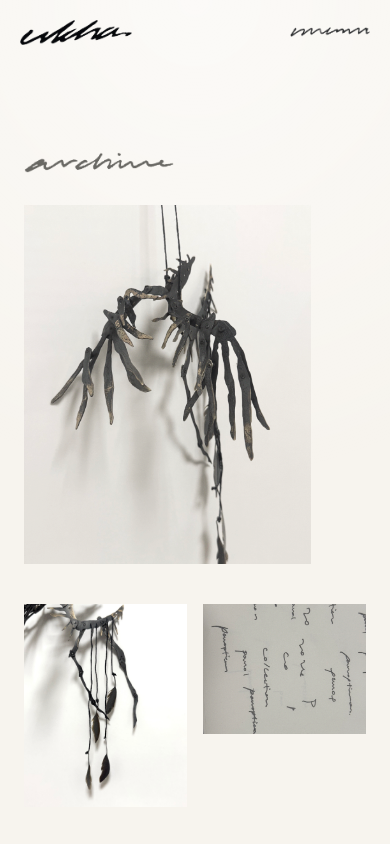
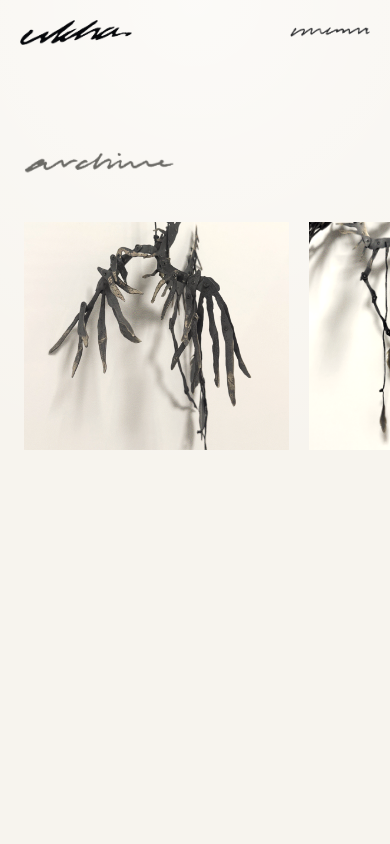
Before and after one commit to jordy9090/ukha-showroom, a Next.js app: page /archive-note in a window 390 px wide. Shown: the top 844 px of the page. Built offline with nearby package versions, Linux system fonts and the light colour scheme.

Commit message:
Add mobile archive film strip

```diff
--- a/src/app/archive-note/page.tsx
+++ b/src/app/archive-note/page.tsx
@@ -5,15 +5,15 @@ import { ShowroomHeader } from "@/components/ShowroomHeader";
 import { archiveNotes } from "@/data/collections";
 
 const archivePlacements = [
-  "col-span-2 w-[84%] justify-self-start opacity-90 sm:left-[4%] sm:top-[14%] sm:z-10 sm:h-[225px] sm:w-[25%]",
-  "col-span-1 w-full opacity-100 sm:left-[31%] sm:top-[1%] sm:z-30 sm:h-[185px] sm:w-[14%]",
-  "col-span-1 w-full opacity-80 sm:right-[6%] sm:top-[5%] sm:z-20 sm:h-[175px] sm:w-[20%]",
-  "col-span-1 w-full opacity-100 sm:left-[12%] sm:top-[35%] sm:z-30 sm:h-[300px] sm:w-[22%]",
-  "col-span-2 w-[78%] justify-self-start opacity-75 sm:left-[2%] sm:top-[65%] sm:z-10 sm:h-[285px] sm:w-[28%]",
-  "col-span-1 w-full opacity-[0.85] sm:left-[30%] sm:top-[24%] sm:z-10 sm:h-[330px] sm:w-[42%]",
-  "col-span-2 w-[84%] justify-self-end opacity-90 sm:right-[3%] sm:top-[28%] sm:z-20 sm:h-[250px] sm:w-[30%]",
-  "col-span-1 w-full opacity-100 sm:left-[35%] sm:top-[61%] sm:z-30 sm:h-[225px] sm:w-[24%]",
-  "col-span-1 w-full opacity-80 sm:right-[2%] sm:top-[60%] sm:z-20 sm:h-[330px] sm:w-[37%]",
+  "w-[68vw] opacity-90 sm:left-[4%] sm:top-[14%] sm:z-10 sm:h-[225px] sm:w-[25%]",
+  "w-[48vw] opacity-100 sm:left-[31%] sm:top-[1%] sm:z-30 sm:h-[185px] sm:w-[14%]",
+  "w-[58vw] opacity-80 sm:right-[6%] sm:top-[5%] sm:z-20 sm:h-[175px] sm:w-[20%]",
+  "w-[52vw] opacity-100 sm:left-[12%] sm:top-[35%] sm:z-30 sm:h-[300px] sm:w-[22%]",
+  "w-[64vw] opacity-75 sm:left-[2%] sm:top-[65%] sm:z-10 sm:h-[285px] sm:w-[28%]",
+  "w-[72vw] opacity-[0.85] sm:left-[30%] sm:top-[24%] sm:z-10 sm:h-[330px] sm:w-[42%]",
+  "w-[56vw] opacity-90 sm:right-[3%] sm:top-[28%] sm:z-20 sm:h-[250px] sm:w-[30%]",
+  "w-[50vw] opacity-100 sm:left-[35%] sm:top-[61%] sm:z-30 sm:h-[225px] sm:w-[24%]",
+  "w-[70vw] opacity-80 sm:right-[2%] sm:top-[60%] sm:z-20 sm:h-[330px] sm:w-[37%]",
 ];
 
 export default function ArchiveNotePage() {
@@ -35,21 +35,17 @@ export default function ArchiveNotePage() {
           />
         </section>
 
-        <section className="relative grid grid-cols-2 gap-x-4 gap-y-10 pb-20 sm:block sm:h-[1040px] sm:pb-0 lg:h-[1120px]">
+        <section className="ukha-horizontal-gallery -mx-6 flex h-[34svh] snap-x snap-mandatory items-center gap-5 overflow-x-auto px-6 pb-6 sm:relative sm:mx-0 sm:block sm:h-[1040px] sm:overflow-visible sm:px-0 sm:pb-0 lg:h-[1120px]">
           {visibleArchiveNotes.map((note, index) => (
             <div
               key={note.id}
-              className={`relative sm:absolute ${archivePlacements[index % archivePlacements.length]}`}
+              className={`relative shrink-0 snap-center sm:absolute ${archivePlacements[index % archivePlacements.length]}`}
             >
               <ArtworkFrame
                 src={note.src}
                 alt={note.title}
                 label={`${note.title} placeholder`}
-                className={
-                  note.aspect === "portrait"
-                    ? "archive-grain aspect-[4/5] sm:h-full sm:aspect-auto"
-                    : "archive-grain aspect-[5/4] sm:h-full sm:aspect-auto"
-                }
+                className="archive-grain h-[27svh] sm:h-full sm:aspect-auto"
                 fit="cover"
                 framed={false}
                 priority={index === 0}
--- a/src/app/globals.css
+++ b/src/app/globals.css
@@ -111,6 +111,18 @@ button {
   opacity: 0.28;
 }
 
+@media (max-width: 639px) {
+  .archive-grain img {
+    filter: sepia(0.12) saturate(0.94) contrast(1.025);
+  }
+
+  .archive-grain::after {
+    background-size: 145px 145px;
+    mix-blend-mode: overlay;
+    opacity: 0.38;
+  }
+}
+
 @media (min-width: 640px) {
   .ukha-caption {
     font-size: 11px;
```
